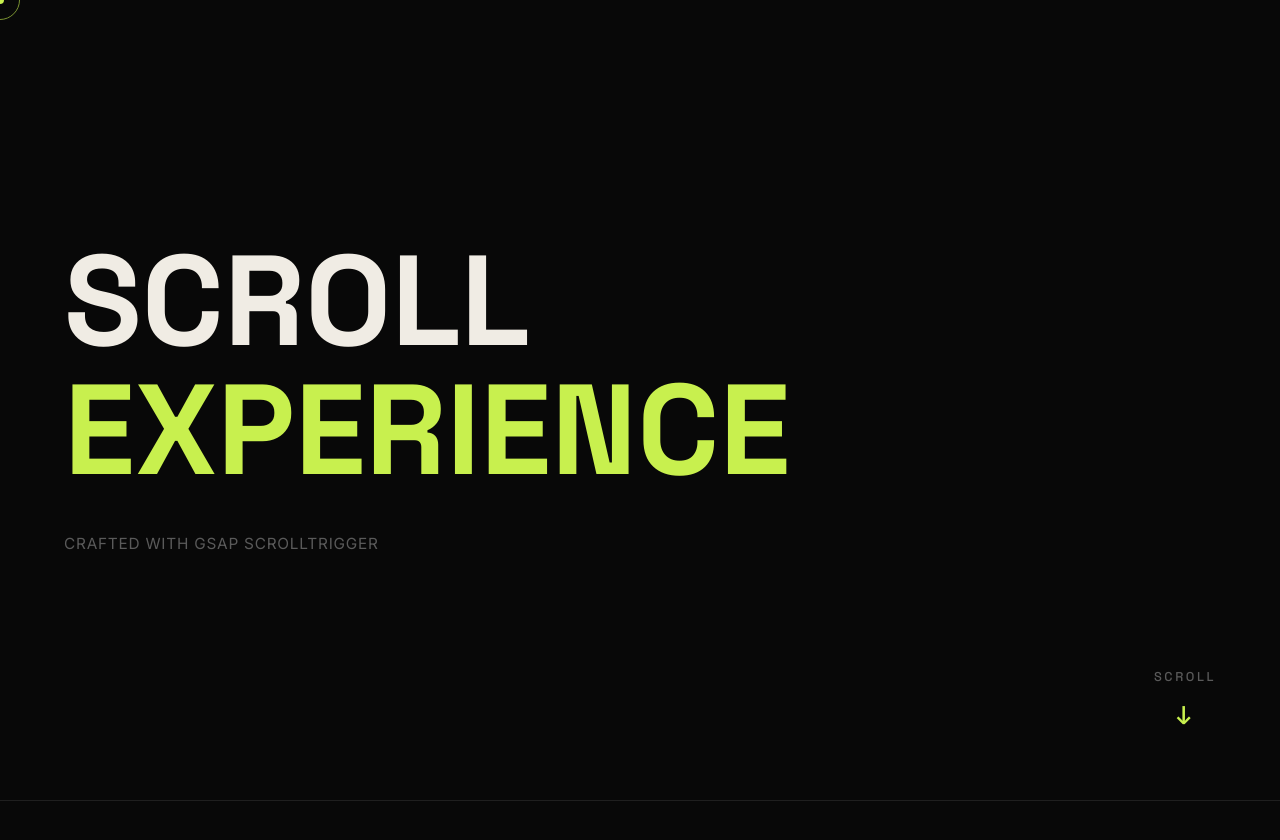
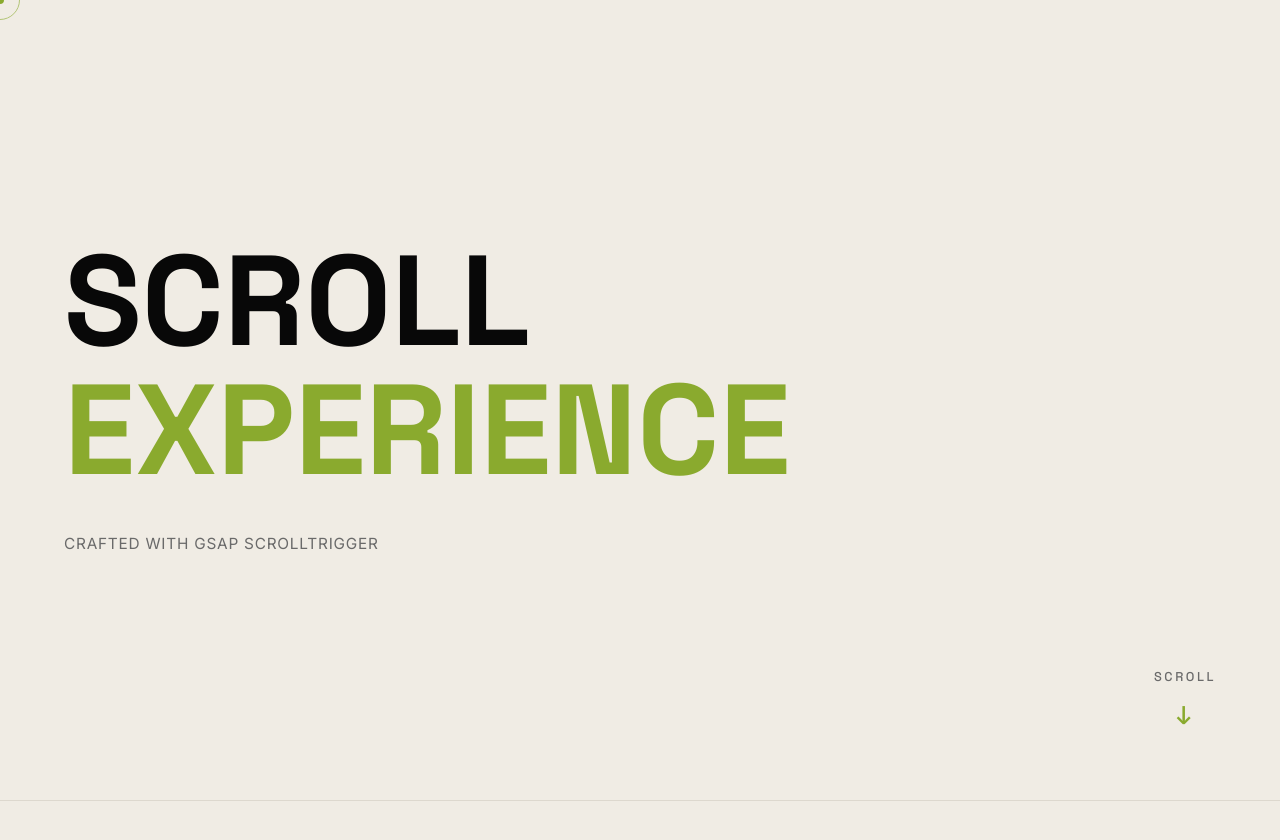
Before and after one commit to ArvinEbrahimi/ScrollForge, a website built with Vite: page index.html in a window 1280 px wide. Shown: the top 840 px of the page. Built offline with nearby package versions, Linux system fonts and the light colour scheme; some packages are replaced by stand-ins of ours.

Commit message:
feat(theme): add GSAP color morph dark/light toggle

```diff
--- a/src/main.js
+++ b/src/main.js
@@ -12,6 +12,7 @@ import { initCursor } from './utils/cursor.js';
 import { initScrollNav } from './utils/scroll-nav.js';
 import { initSectionVeil } from './utils/section-veil.js';
 import { initSound } from './utils/sound.js';
+import { initTheme } from './utils/theme.js';
 import { initHero } from './sections/hero.js';
 import { initMarquee } from './sections/marquee.js';
 import { initPinnedReveal } from './sections/pinned-reveal.js';
@@ -33,6 +34,9 @@ let destroySectionVeil = null;
 
 /** @type {(() => void) | null} */
 let destroySound = null;
+
+/** @type {(() => void) | null} */
+let destroyTheme = null;
 
 orchestrator
   .register('hero', initHero)
@@ -60,6 +64,7 @@ async function boot() {
   destroyScrollNav = initScrollNav(getLenis());
   destroySectionVeil = initSectionVeil();
   destroySound = initSound(getLenis());
+  destroyTheme = initTheme();
 
   requestAnimationFrame(() => orchestrator.refresh());
 
@@ -76,6 +81,7 @@ if (import.meta.hot) {
   import.meta.hot.dispose(() => {
     destroySectionVeil?.();
     destroySound?.();
+    destroyTheme?.();
     destroyScrollNav?.();
     orchestrator.destroyAll();
   });
--- a/src/style.css
+++ b/src/style.css
@@ -31,6 +31,16 @@
   --transition-fast: 0.2s ease;
   --z-cursor:       9999;
   --z-overlay:      10000;
+}
+
+:root[data-theme="light"] {
+  --bg:             #f0ece4;
+  --surface:        #ffffff;
+  --border:         #ddd8ce;
+  --text-primary:   #080808;
+  --text-muted:     #6a6a6a;
+  --accent:         #8aaa2e;
+  --accent-dim:     #6b8524;
 }
 
 /* --- Reset & Base --------------------------------------------------------- */
@@ -1100,3 +1110,15 @@ button:focus-visible {
 .site-controls__btn.is-active .site-controls__icon--on {
   display: inline;
 }
+
+.site-controls__btn--theme .site-controls__icon--light {
+  display: none;
+}
+
+.site-controls__btn--theme.is-active .site-controls__icon--dark {
+  display: none;
+}
+
+.site-controls__btn--theme.is-active .site-controls__icon--light {
+  display: inline;
+}
--- /dev/null
+++ b/src/utils/theme.js
@@ -0,0 +1,107 @@
+import { gsap } from 'gsap';
+
+const STORAGE_KEY = 'scrollforge:theme';
+
+const PALETTES = {
+  dark: {
+    '--bg': '#080808',
+    '--surface': '#111111',
+    '--border': '#1f1f1f',
+    '--text-primary': '#f0ece4',
+    '--text-muted': '#5a5a5a',
+    '--accent': '#c8f04e',
+    '--accent-dim': '#8aaa2e',
+  },
+  light: {
+    '--bg': '#f0ece4',
+    '--surface': '#ffffff',
+    '--border': '#ddd8ce',
+    '--text-primary': '#080808',
+    '--text-muted': '#6a6a6a',
+    '--accent': '#8aaa2e',
+    '--accent-dim': '#6b8524',
+  },
+};
+
+/** @type {'dark' | 'light'} */
+let currentTheme = 'dark';
+
+(function applyInitialTheme() {
+  const stored = localStorage.getItem(STORAGE_KEY);
+  const systemLight = window.matchMedia('(prefers-color-scheme: light)').matches;
+  const initial = stored === 'light' || stored === 'dark' ? stored : systemLight ? 'light' : 'dark';
+  currentTheme = initial;
+  document.documentElement.setAttribute('data-theme', initial);
+  Object.entries(PALETTES[initial]).forEach(([key, value]) => {
+    document.documentElement.style.setProperty(key, value);
+  });
+})();
+
+/**
+ * @param {'dark' | 'light'} theme
+ * @param {boolean} animate
+ */
+export function applyTheme(theme, animate = true) {
+  currentTheme = theme;
+  document.documentElement.setAttribute('data-theme', theme);
+  localStorage.setItem(STORAGE_KEY, theme);
+
+  const palette = PALETTES[theme];
+  const prefersReduced = window.matchMedia('(prefers-reduced-motion: reduce)').matches;
+
+  if (animate && !prefersReduced) {
+    gsap.to(document.documentElement, {
+      ...palette,
+      duration: 0.65,
+      ease: 'power2.inOut',
+    });
+    return;
+  }
+
+  Object.entries(palette).forEach(([key, value]) => {
+    document.documentElement.style.setProperty(key, value);
+  });
+}
+
+export function getTheme() {
+  return currentTheme;
+}
+
+/**
+ * @returns {(() => void) | null}
+ */
+export function initTheme() {
+  const panel = document.querySelector('.site-controls');
+  if (!panel) return null;
+
+  const btn = document.createElement('button');
+  btn.type = 'button';
+  btn.className = 'site-controls__btn site-controls__btn--theme';
+  btn.setAttribute('aria-label', 'Toggle color theme');
+  btn.innerHTML = `
+    <span class="site-controls__icon site-controls__icon--dark" aria-hidden="true">☾</span>
+    <span class="site-controls__icon site-controls__icon--light" aria-hidden="true">☀</span>
+  `;
+
+  panel.appendChild(btn);
+
+  const syncUI = () => {
+    const isLight = currentTheme === 'light';
+    btn.classList.toggle('is-active', isLight);
+    btn.setAttribute('aria-label', isLight ? 'Switch to dark theme' : 'Switch to light theme');
+  };
+
+  syncUI();
+
+  const onToggle = () => {
+    applyTheme(currentTheme === 'dark' ? 'light' : 'dark', true);
+    syncUI();
+  };
+
+  btn.addEventListener('click', onToggle);
+
+  return () => {
+    btn.removeEventListener('click', onToggle);
+    btn.remove();
+  };
+}
```
Also changed, not shown: docs/V2_ADVANCED_TASKS.md (+2 -2 lines).
